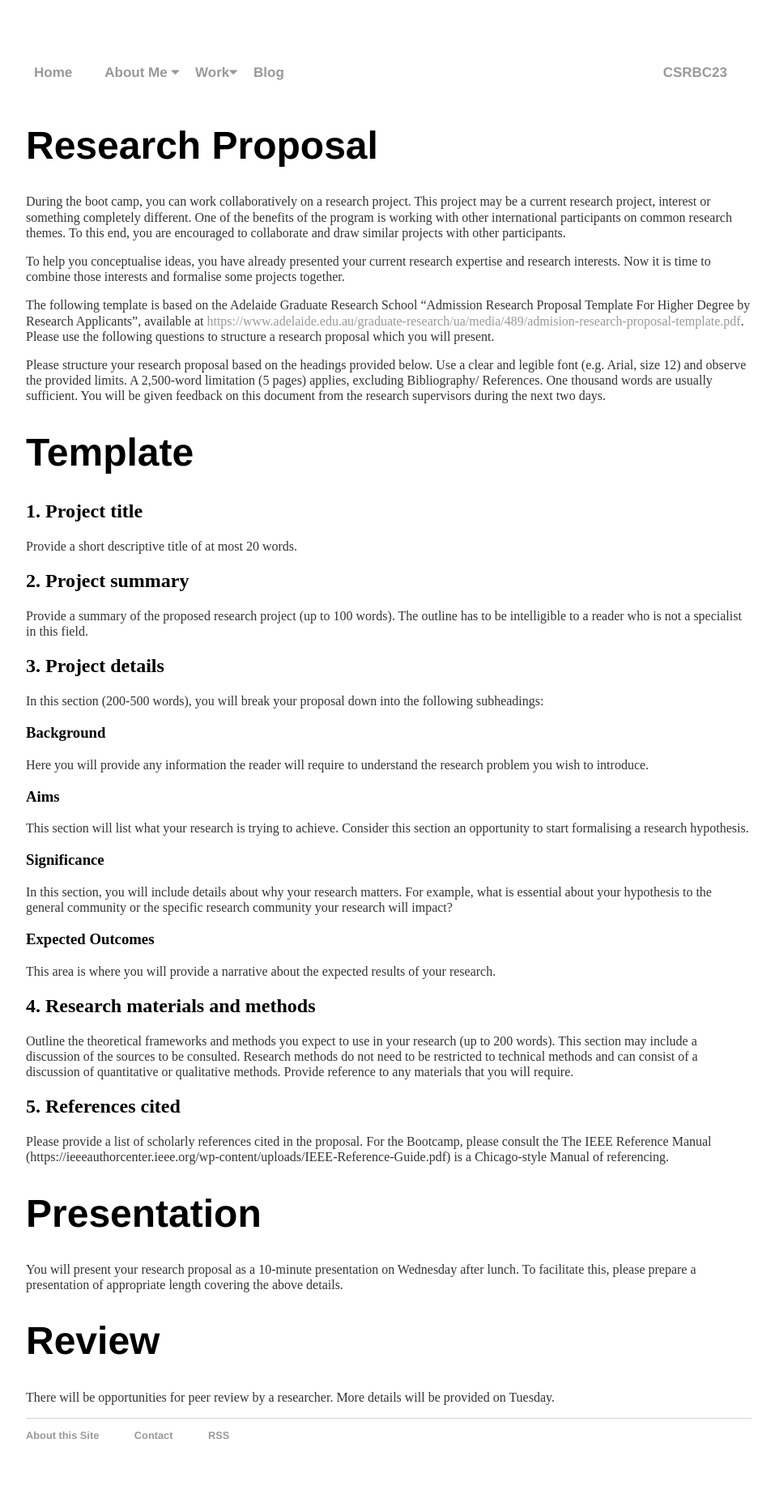
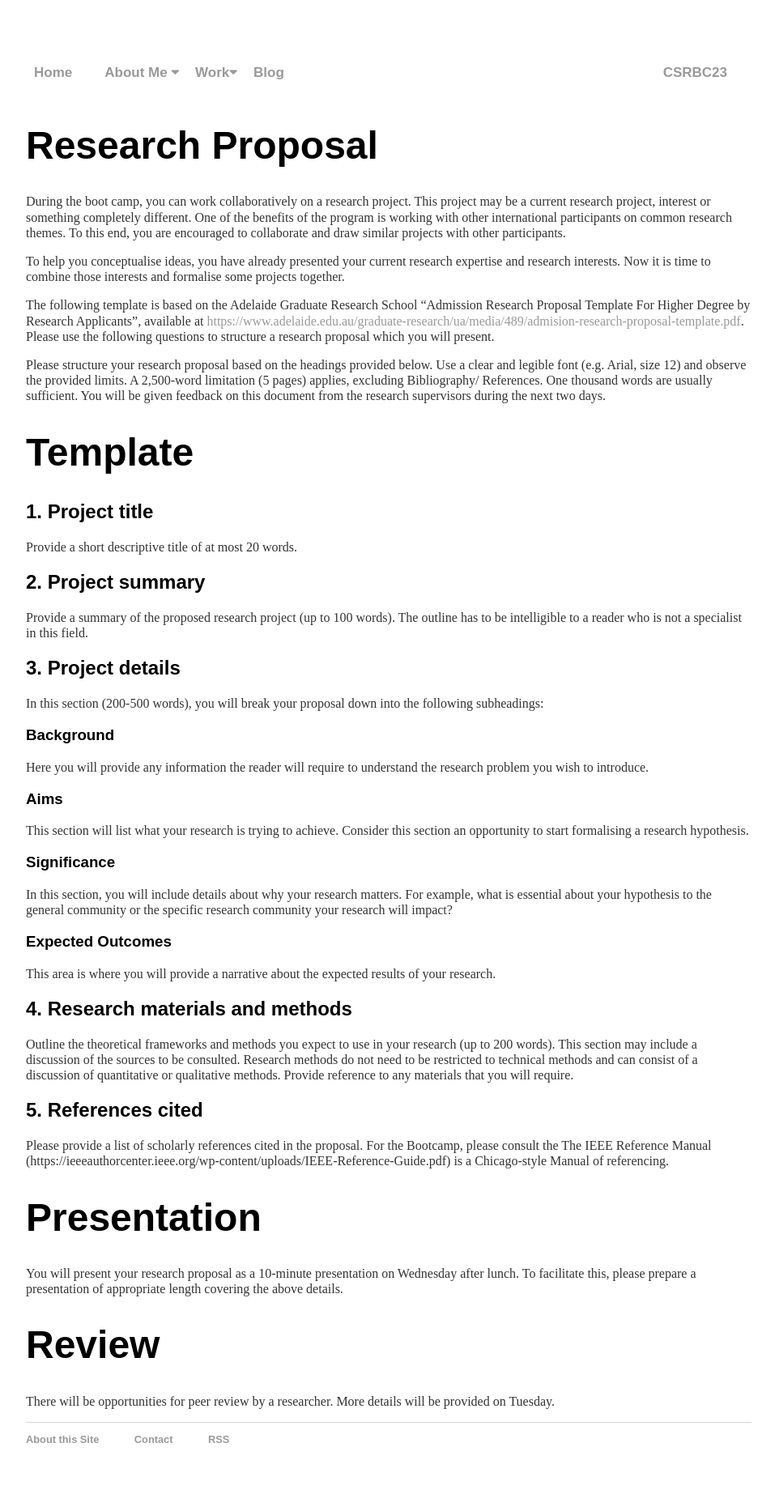
Before and after one commit to rhematt/rhematt.github.io, a Jekyll site: the page built from CSRBC23/ResearchProposal.md, in a window 1280 px wide. Shown: the whole page at 81% size, without its empty margins (160-1117 px from the left). Built offline with Jekyll 4.4.1, drawn with Linux system fonts in a browser that asks for light colours.

Commit message:
feat(print): enforce Arial, fix table/page breaks, and improve court-ready formatting

```diff
--- a/css/main.css
+++ b/css/main.css
@@ -1,37 +1,80 @@
-body {margin: 60px auto;width: 70%;}
+/* General Layout */
+body {
+  margin: 60px auto;
+  width: 70%;
+}
 
 /* Headers */
 h1 {
   font-size: 3em;
-    font-family:'Helvetica', 'Arial', 'Sans-Serif';
+  font-family: 'Arial', sans-serif;
 }
 
-a { text-decoration: none; color: #999;}
-a:hover { text-decoration: underline;}
+h2, h3 {
+  font-family: 'Arial', sans-serif;
+}
 
-p {font-size: 1.0em; line-height: 1.2em; color: #333;}
+/* Links */
+a {
+  text-decoration: none;
+  color: #999;
+}
 
-table, th, td {border: 1px solid LightGray; border-collapse: collapse; width: 80%; text-align: left; font-size: 10px}
+a:hover {
+  text-decoration: underline;
+}
 
+/* Paragraphs */
+p {
+  font-size: 1.0em;
+  line-height: 1.2em;
+  color: #333;
+}
 
+/* Tables */
+table {
+  width: 80%;
+  border: 1px solid LightGray;
+  border-collapse: collapse;
+  text-align: left;
+  font-size: 10px;
+}
+
+th, td {
+  border: 1px solid LightGray;
+  padding: 5px;
+}
 
 /* Masthead */
-footer {border-top: 1px solid #d5d5d5; font-size: .8em;}
-footer ul { font-family:'Helvetica', 'Arial', 'Sans-Serif'; padding: 0px; list-style: none; font-weight: bold;}
-footer ul li { display: inline; margin-right: 20px;}
+footer {
+  border-top: 1px solid #d5d5d5;
+  font-size: 0.8em;
+}
 
-/*Navigation*/
+footer ul {
+  font-family: 'Arial', sans-serif;
+  padding: 0px;
+  list-style: none;
+  font-weight: bold;
+}
+
+footer ul li {
+  display: inline;
+  margin-right: 20px;
+}
+
+/* Navigation */
 nav {
   overflow: hidden;
 }
 
 nav a {
   float: left;
-    display: inline;
+  display: inline-block;
   padding: 20px 10px;
   text-align: center;
   text-decoration: none;
-    font-family:'Helvetica', 'Arial', 'Sans-Serif';
+  font-family: 'Arial', sans-serif;
   font-weight: bold;
   margin-right: 20px;
   font-size: 17px;
@@ -43,7 +86,7 @@
 }
 
 nav ul {
-    font-family:'Helvetica', 'Arial', 'Sans-Serif';
+  font-family: 'Arial', sans-serif;
   padding: 0px;
   list-style: none;
   font-weight: bold;
@@ -60,14 +103,16 @@
   float: right;
 }
 
+/* Dropdown */
 .dropdown {
   float: left;
   overflow: hidden;
-  display: inline;
+  display: inline-block;
   padding: 20px 10px;
   text-align: center;
-  text-decoration: none; color: #999;
-  font-family:'Helvetica', 'Arial', 'Sans-Serif';
+  text-decoration: none;
+  color: #999;
+  font-family: 'Arial', sans-serif;
   font-weight: bold;
   margin: 0px;
   font-size: 17px;
@@ -75,18 +120,18 @@
   outline: none;
 }
 
-
-nav a:hover, .dropdown:hover  {
+nav a:hover, .dropdown:hover {
   background-color: #ddd;
   color: black;
 }
 
+/* Dropdown Content */
 .dropdown-content {
   display: none;
   position: absolute;
   background-color: #f9f9f9;
   min-width: 160px;
-  box-shadow: 0px 8px 16px 0px rgba(0,0,0,0.2);
+  box-shadow: 0px 8px 16px 0px rgba(0, 0, 0, 0.2);
   z-index: 1;
 }
 
@@ -108,22 +153,27 @@
 }
 
 /* Custom container */
-.container > hr { margin: 30px 0; }
-.container > hr.footer {margin-bottom: 15px; }
+.container > hr {
+  margin: 30px 0;
+}
 
-/* E-Mail */
-.obfuscate { unicode-bidi: bidi-override; direction: rtl; }
+.container > hr.footer {
+  margin-bottom: 15px;
+}
 
-/* individual page customisation */
-/* posts */
+/* Email Obfuscation */
+.obfuscate {
+  unicode-bidi: bidi-override;
+  direction: rtl;
+}
 
+/* Individual Page Customization */
 ul.posts {
   margin: 20px auto 40px;
   font-size: 1.5em;
 }
 
-
-/* Main */
+/* Avatar Styling */
 img.avatar {
   border-radius: 50%;
 }
@@ -139,8 +189,12 @@
   margin: 0 15px 0 0;
 }
 
+/* ============================ */
+/* PRINT-SPECIFIC STYLES BELOW */
+/* ============================ */
+
 @media print {
-  /* Ensure all text is in Arial */
+  /* Force Arial for court requirements */
   * {
       font-family: Arial, sans-serif !important;
       font-size: 11pt;
@@ -151,15 +205,15 @@
 
   /* Hide unnecessary elements */
   .no-print, nav, footer {
-    display: none;
+      display: none !important;
   }
 
-  /* Ensure headings do not break across pages */
+  /* Ensure headings don’t break at page edges */
   h1, h2, h3 {
       page-break-after: avoid;
   }
 
-  /* Ensure tables are formatted properly */
+  /* Ensure tables do not break across pages */
   table {
       width: 100%;
       border-collapse: collapse;
@@ -190,10 +244,9 @@
   @page {
       size: A4;
       margin: 20mm;
-    counter-increment: page;
   }
 
-  /* Add page numbers */
+  /* Page numbers */
   body::after {
       content: "Page " counter(page) " of " counter(pages);
       position: fixed;
```
Lines whose indentation alone changed are shown as unchanged.
